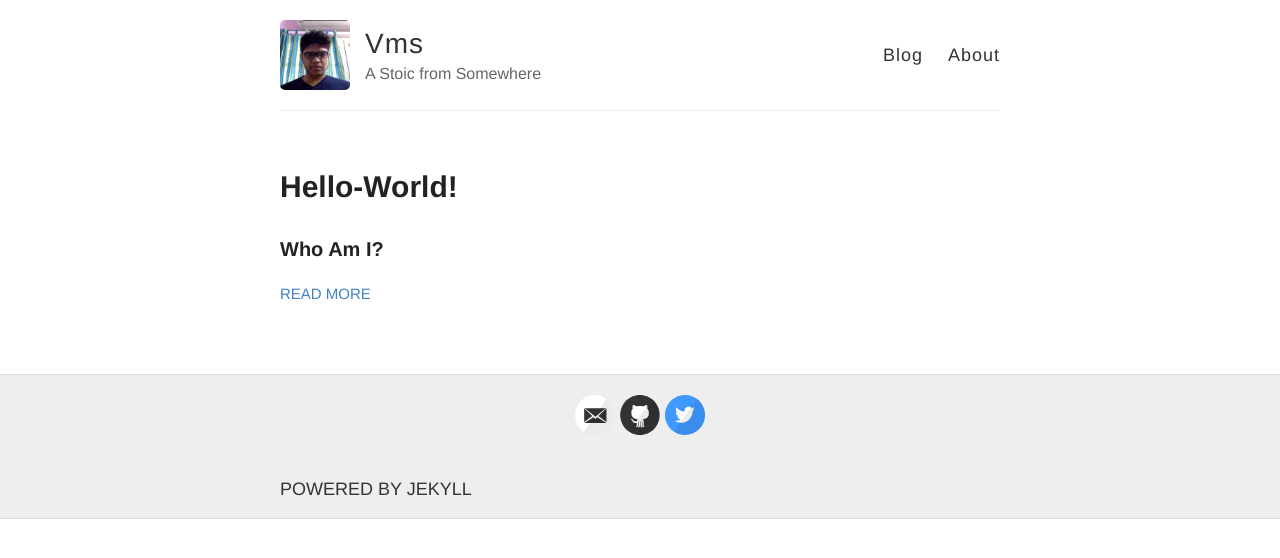
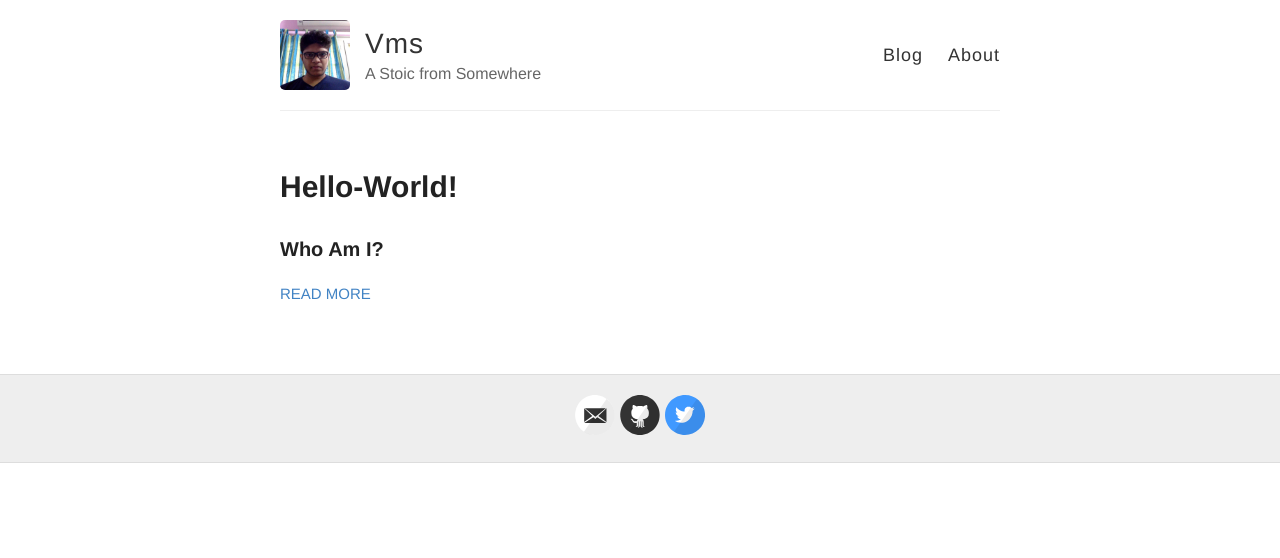
Before and after one commit to elliotjsteve/elliotjsteve.github.io, a Jekyll site: the page built from index.html, in a window 1280 px wide. Shown: the top 558 px of the page. Built offline with Jekyll 4.4.1, drawn with Linux system fonts in a browser that asks for light colours.

Commit message:
removed POWERED BY JEKYLL

```diff
--- a/_layouts/default.html
+++ b/_layouts/default.html
@@ -43,7 +43,6 @@
         <footer class="footer">
           {% include svg-icons.html %}
         </footer>
-		<p text-align: center>POWERED BY JEKYLL</p>
       </div>
     </div>
 
```
